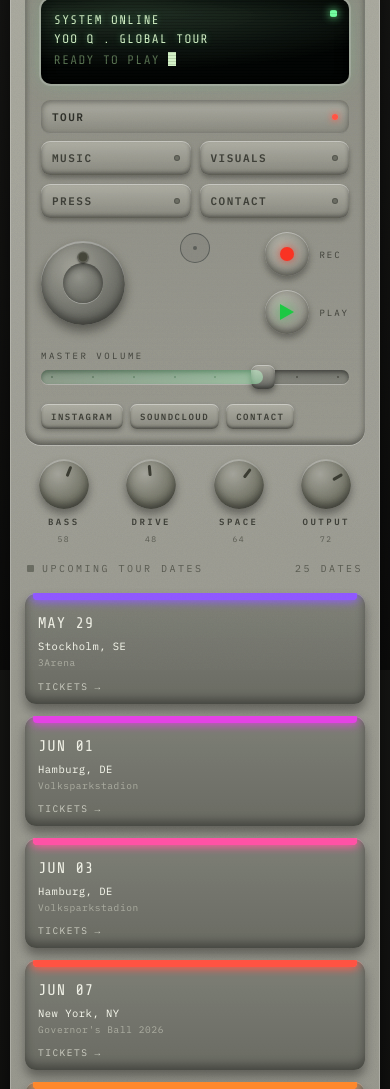
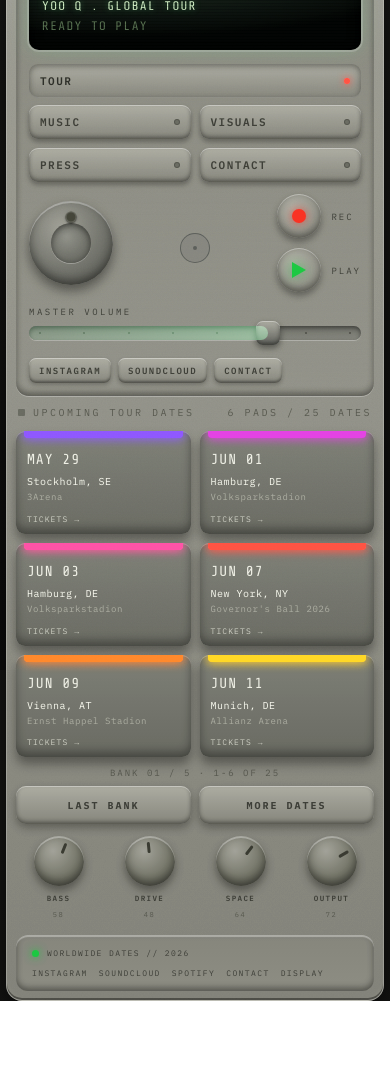
Before and after one commit to robburk/yooq-site, a plain HTML site: page index.html in a window 390 px wide. Shown: the part 174-1263 px from the top of the page. After the commit the page ends 1175 px from the top, so only its background shows below. Drawn offline with nearby package versions, Linux system fonts and the light colour scheme.

Commit message:
Bank tour pads for mobile

```diff
--- a/index.html
+++ b/index.html
@@ -336,7 +336,7 @@
   .secbar .sq{width:7px;height:7px;background:#6b6c64;border-radius:1px}
 
   /* ===== PAD GRID ===== */
-  .pads{display:grid;grid-template-columns:repeat(4,1fr);gap:12px}
+  .pads{display:grid;grid-template-columns:repeat(3,1fr);gap:12px}
   .pad{
     position:relative;display:flex;flex-direction:column;text-align:left;
     background:linear-gradient(180deg,var(--pad-face),var(--pad-face-lo));
@@ -379,6 +379,24 @@
   .pad:hover .strip{height:9px;box-shadow:0 0 18px 3px var(--c)}
   .pad:hover .go .arr{transform:translateX(5px)}
   .pad:active{transform:translateY(5px) scale(.997)}
+  .tour-pager{
+    display:grid;grid-template-columns:1fr auto 1fr;align-items:center;gap:12px;
+    margin-top:-2px;
+  }
+  .bank-btn{
+    min-height:42px;border:0;border-radius:10px;
+    font:700 10px "IBM Plex Mono",monospace;letter-spacing:2px;color:var(--label);
+    text-transform:uppercase;background:linear-gradient(180deg,var(--ps-grey-hi),var(--ps-grey-lo));
+    box-shadow:0 1px 0 var(--bevel-hi) inset,0 -2px 4px var(--bevel-lo) inset,0 4px 8px rgba(0,0,0,.28);
+  }
+  .bank-btn:active{
+    transform:translateY(2px);
+    box-shadow:0 2px 6px var(--bevel-lo) inset,0 -1px 0 rgba(255,255,255,.18) inset;
+  }
+  .bank-readout{
+    min-width:132px;text-align:center;font-size:9px;letter-spacing:2px;
+    color:var(--label-soft);text-transform:uppercase;
+  }
 
   /* content panes (music/visuals/press/contact) */
   .pane{
@@ -494,25 +512,57 @@
 
   /* ===== RESPONSIVE ===== */
   @media (max-width:880px){
-    body{padding:14px 10px;align-items:flex-start}
-    .machine{padding:14px;border-radius:20px}
-    .deck{grid-template-columns:1fr;gap:14px}
-    .logo{font-size:40px}
-    .control{gap:14px}
+    body{padding:10px 8px 24px;align-items:flex-start}
+    .machine{padding:12px;border-radius:20px}
+    .deck{grid-template-columns:1fr;gap:12px}
+    .panel{padding:13px}
+    .brand{display:grid;grid-template-columns:auto 1fr;align-items:end;gap:12px}
+    .logo-img{width:132px}
+    .tagline{margin-top:0;font-size:8px;letter-spacing:2px;line-height:1.45}
+    .control{gap:12px}
     .controls-row{justify-content:space-between}
+    .main{gap:12px}
+    .secbar{order:1}
+    #sec-tour,.pane{order:2}
+    .tour-pager{order:3}
+    .knobs{order:4}
+    .footbar{order:5}
     .knobs{gap:10px}
+    .socials{margin-top:0}
     .sound-console{grid-template-columns:1fr}
     .pads{grid-template-columns:repeat(2,1fr)}
+    .pad{min-height:98px;padding:12px 11px 10px}
+    .pad .date{font-size:14.5px}
+    .pad .city{font-size:10px}
+    .pad .venue{font-size:9px}
+    .footbar{align-items:flex-start}
+    .footbar nav{gap:11px}
   }
   @media (max-width:480px){
-    .logo{font-size:34px}
+    body{padding:8px 6px 18px}
+    .machine{padding:9px;border-radius:16px}
+    .deck{gap:10px}
+    .panel{border-radius:13px}
+    .brand{grid-template-columns:1fr}
+    .logo-img{width:138px}
     .jog{width:84px;height:84px}
     .jog .nub{transform:translate(-50%,-50%) translateY(-26px)}
+    .transport{gap:10px}
     .knob{width:50px;height:50px}
     .knob .tick{transform-origin:50% 19px}
-    .pads{grid-template-columns:1fr}
-    .pad{min-height:auto}
+    .knobs{grid-template-columns:repeat(4,1fr);gap:6px}
+    .knob-label{font-size:7.5px;letter-spacing:1.4px}
+    .knob-value{font-size:7px}
+    .pads{grid-template-columns:repeat(2,1fr);gap:9px}
+    .pad{min-height:92px;border-radius:9px}
+    .pad .go{font-size:8px;letter-spacing:1.1px}
+    .tour-pager{grid-template-columns:1fr 1fr;gap:8px}
+    .bank-readout{grid-column:1 / -1;grid-row:1;min-width:0}
+    .bank-btn{grid-row:2;min-height:38px}
     .nav{grid-template-columns:1fr 1fr}
+    .pane{padding:18px;min-height:260px}
+    .vgrid{grid-template-columns:1fr}
+    .footbar{font-size:8px;letter-spacing:1.4px}
   }
 </style>
 </head>
@@ -585,6 +635,11 @@
 
         <!-- TOUR (pads) -->
         <div id="sec-tour" class="pads"></div>
+        <div class="tour-pager" id="tourPager" aria-label="Tour date banks">
+          <button class="bank-btn" type="button" id="prevBank">Prev Bank</button>
+          <span class="bank-readout" id="bankReadout">Bank 01</span>
+          <button class="bank-btn" type="button" id="nextBank">More Dates</button>
+        </div>
 
         <!-- MUSIC -->
         <div id="sec-music" class="pane hidden">
@@ -702,21 +757,47 @@
   const STRIP = ["#8a5cf6","#d24bd2","#ff5aa0","#ff5a4d","#ff8a3d","#ffd23d","#a6e63d","#3dd96b","#3dd9c4","#3d9bff","#5c6cf6","#9b5cf6"];
 
   const grid = document.getElementById('sec-tour');
-  tourDates.forEach((d,i)=>{
+  const bankReadout = document.getElementById('bankReadout');
+  const prevBank = document.getElementById('prevBank');
+  const nextBank = document.getElementById('nextBank');
+  const TOUR_BANK_SIZE = 6;
+  let tourBank = 0;
+  const totalBanks = Math.ceil(tourDates.length / TOUR_BANK_SIZE);
+  function renderTourBank(){
+    const start = tourBank * TOUR_BANK_SIZE;
+    const dates = tourDates.slice(start, start + TOUR_BANK_SIZE);
+    grid.innerHTML = '';
+    dates.forEach((d,i)=>{
+      const absoluteIndex = start + i;
       const a=document.createElement('a');
       a.className='pad';
       a.href=d.ticketUrl; a.target='_blank'; a.rel='noopener';
-    a.style.setProperty('--c', STRIP[i % STRIP.length]);
+      a.style.setProperty('--c', STRIP[absoluteIndex % STRIP.length]);
       a.innerHTML =
         '<span class="strip"></span>'+
-      '<span class="num">'+String(i+1).padStart(2,'0')+'</span>'+
+        '<span class="num">'+String(absoluteIndex+1).padStart(2,'0')+'</span>'+
         '<span class="date">'+d.date+'</span>'+
         '<span class="city">'+d.city+'</span>'+
         '<span class="venue">'+d.venue+'</span>'+
         '<span class="go">TICKETS <span class="arr">→</span></span>';
       grid.appendChild(a);
     });
-  document.getElementById('seccount').textContent = tourDates.length+' DATES';
+    const end = Math.min(start + TOUR_BANK_SIZE, tourDates.length);
+    bankReadout.textContent = 'BANK '+String(tourBank+1).padStart(2,'0')+' / '+totalBanks+' · '+(start+1)+'-'+end+' OF '+tourDates.length;
+    prevBank.textContent = tourBank === 0 ? 'Last Bank' : 'Prev Bank';
+    nextBank.textContent = tourBank === totalBanks-1 ? 'First Bank' : 'More Dates';
+    document.getElementById('seccount').textContent = TOUR_BANK_SIZE+' PADS / '+tourDates.length+' DATES';
+  }
+  function moveBank(direction){
+    tourBank = (tourBank + direction + totalBanks) % totalBanks;
+    renderTourBank();
+    document.getElementById('lcd1').textContent='TOUR BANK '+String(tourBank+1).padStart(2,'0');
+    document.getElementById('lcd2').textContent='DATES '+bankReadout.textContent.split('· ')[1];
+    document.getElementById('lcd3').innerHTML='PAD BANK LOADED <span class="caret"></span>';
+  }
+  prevBank.addEventListener('click',()=>moveBank(-1));
+  nextBank.addEventListener('click',()=>moveBank(1));
+  renderTourBank();
 
   /* ===== SECTION SWITCHING ===== */
   const sections = ['tour','music','visuals','press','contact'];
@@ -736,13 +817,14 @@
       const el=document.getElementById('sec-'+s);
       if(el) el.classList.toggle('hidden', s!==sec);
     });
+    document.getElementById('tourPager').classList.toggle('hidden', sec!=='tour');
     document.querySelectorAll('.nav .btn').forEach(b=>b.classList.toggle('active', b.dataset.sec===sec));
     const [l1,l2,l3]=lcdMap[sec];
     document.getElementById('lcd1').textContent=l1;
     document.getElementById('lcd2').textContent=l2;
     document.getElementById('lcd3').innerHTML=l3+' <span class="caret"></span>';
     document.querySelector('#secbar .blip').innerHTML='<span class="sq"></span> '+secTitle[sec];
-    document.getElementById('seccount').textContent = sec==='tour' ? tourDates.length+' DATES' : '';
+    document.getElementById('seccount').textContent = sec==='tour' ? TOUR_BANK_SIZE+' PADS / '+tourDates.length+' DATES' : '';
   }
   document.querySelectorAll('[data-sec]').forEach(el=>{
     el.addEventListener('click', e=>{
```
Lines whose indentation alone changed are shown as unchanged.
